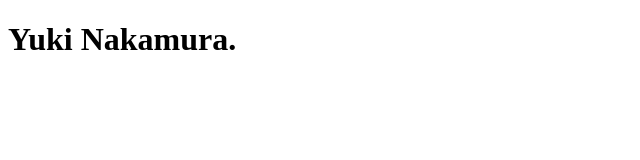
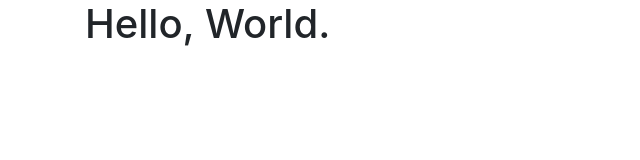
Before and after one commit to cm-nakamura-yuki/cm-nakamura-yuki.github.io, a plain HTML site: page index.html in a window 1280 px wide. Shown: the whole page, without its empty margins (0-640 px from the left). Drawn offline with nearby package versions, Linux system fonts and the light colour scheme.

Commit message:
add hello world.

```diff
--- a/index.html
+++ b/index.html
@@ -4,11 +4,17 @@
     <meta charset="utf-8">
     <meta http-equiv="X-UA-Compatible" content="IE=edge">
     <title>Yuki Nakamura</title>
-    <meta name="viewport" content="width=device-width, initial-scale=1">
+    <meta name="viewport" content="width=device-width, initial-scale=1, shrink-to-fit=no">
+    <link rel="stylesheet" href="https://stackpath.bootstrapcdn.com/bootstrap/4.3.1/css/bootstrap.min.css" integrity="sha384-ggOyR0iXCbMQv3Xipma34MD+dH/1fQ784/j6cY/iJTQUOhcWr7x9JvoRxT2MZw1T" crossorigin="anonymous">
     <link rel="stylesheet" type="text/css" media="screen" href="main.css">
     <script src="main.js"></script>
 </head>
 <body>
-    <h1>Yuki Nakamura.</h1>
+    <div class="container">
+        <h1>Hello, World.</h1>
+    </div>
+    <script>
+        console.log('Hello, World.');
+    </script>
 </body>
 </html>
```
